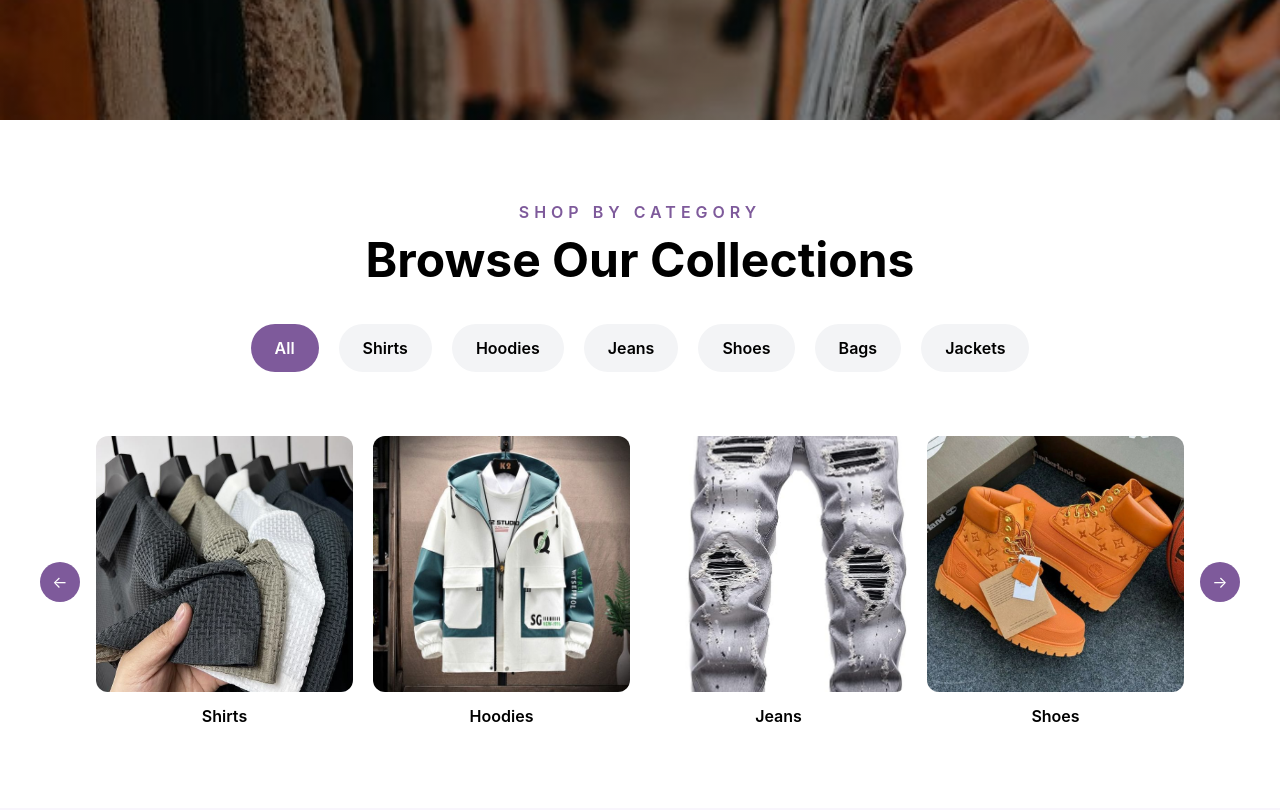
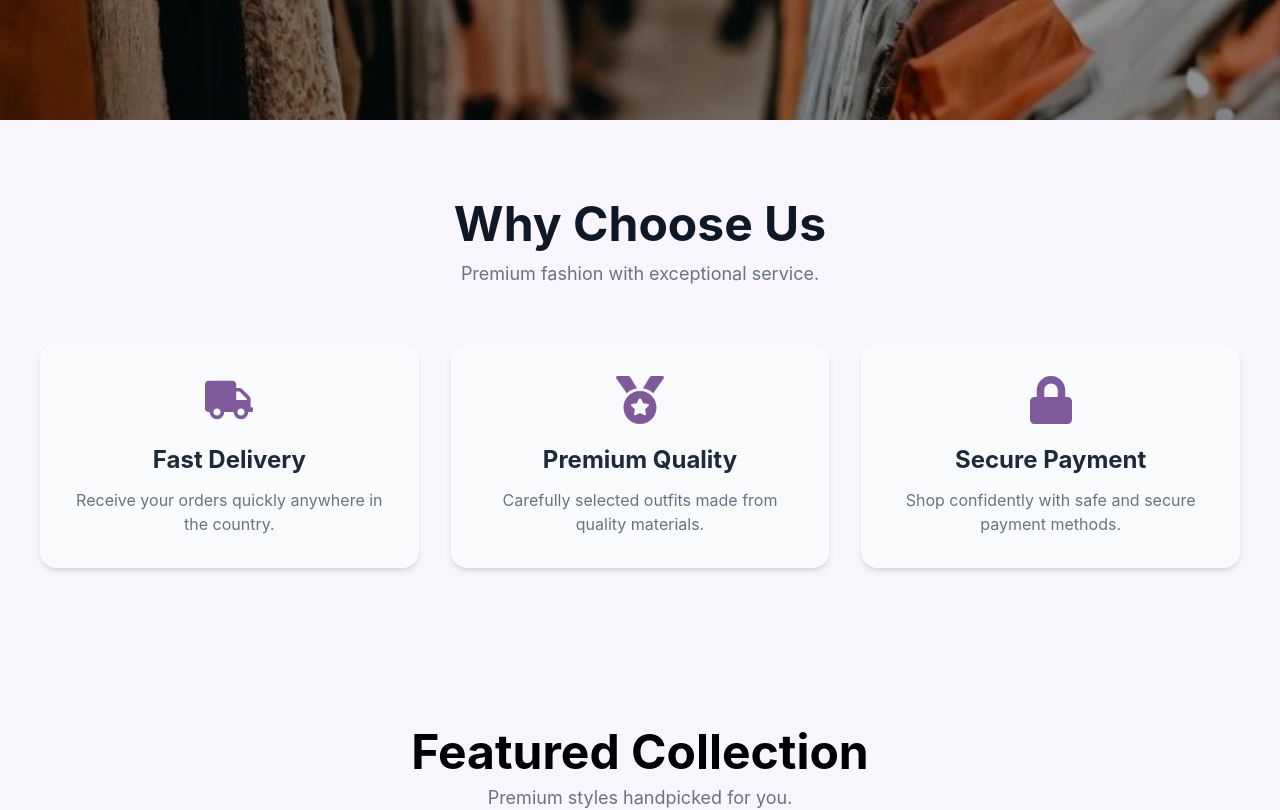
Before and after one commit to Dayomie1107/deluxe-store, a React (Vite) app: page / in a window 1280 px wide. Shown: the part 760-1570 px from the top of the page. Built offline with nearby package versions, Linux system fonts and the light colour scheme.

Commit message:
fix categories json filename

```diff
--- a/src/Components/Home.jsx
+++ b/src/Components/Home.jsx
@@ -1,7 +1,7 @@
 import React from 'react'
 import Navbar from '../home/Navbar'
 import Hero from '../home/Hero'
-import Categories from '../home/Categories'
+import categories from '../home/categories'
 import WhyChooseUs from '../home/WhyChooseUs'
 import FeaturedCollection from '../home/FeaturedCollection'
 import Newsletter from './Newsletter'
@@ -11,7 +11,7 @@ function Home({ addToCart }) {
   return (
     <div>
       <Hero />
-      <Categories />
+      <categories />
       <WhyChooseUs />
       <FeaturedCollection addToCart={addToCart} />
       <Newsletter />
```
